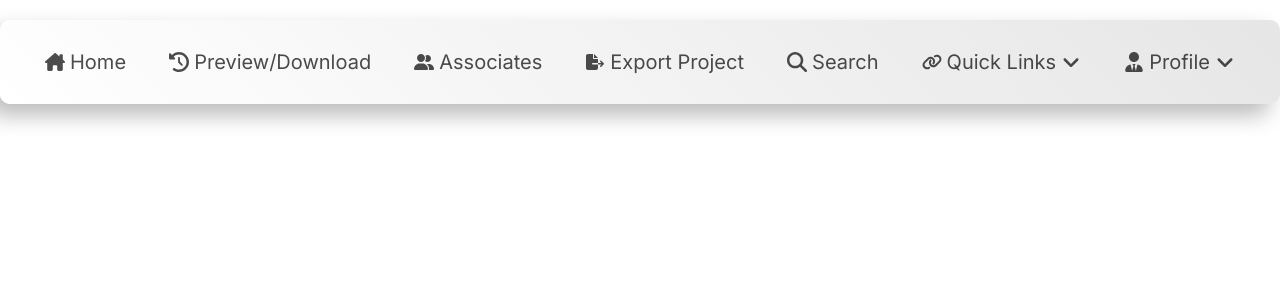
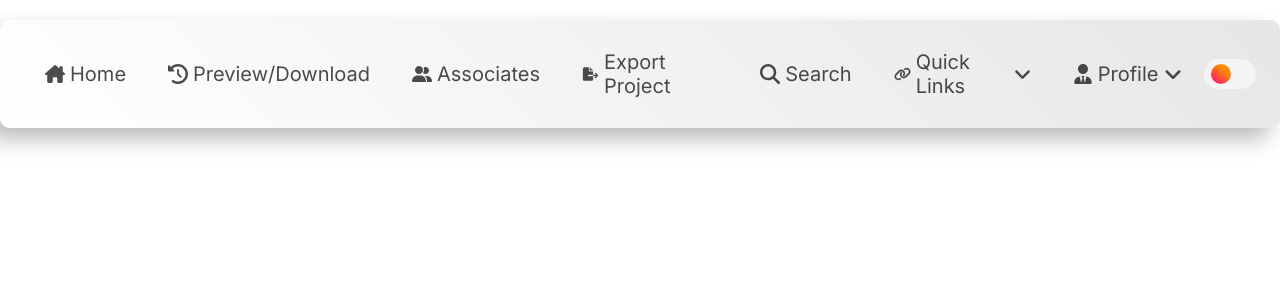
Before and after one commit to Rohit-Saini7/asr-web-portal-frontend, a React (Vite) app: page /preview in a window 1280 px wide. Shown: the top 300 px of the page. Built offline with nearby package versions, Linux system fonts and the light colour scheme; the HTML template or start-up script is replaced by a standard one.

Commit message:
added theme switch

```diff
--- a/src/App.jsx
+++ b/src/App.jsx
@@ -1,6 +1,8 @@
 import React from 'react';
-import { BrowserRouter as Router, Switch, Route, Link } from 'react-router-dom';
+import { BrowserRouter as Router, Switch, Route } from 'react-router-dom';
 import Navbar from './components/Navbar';
+import ThemeSwitch from './components/ThemeSwitch';
+import Home from './pages/Home';
 import Login from './pages/Login';
 
 export default function App() {
@@ -8,9 +10,10 @@ export default function App() {
     <Router>
       <Navbar />
       <Switch>
-        <Route exact path='/'>
+        <Route exact path='/login'>
           <Login />
         </Route>
+        <Route exact path='/'></Route>
       </Switch>
     </Router>
   );
--- a/src/components/Navbar.jsx
+++ b/src/components/Navbar.jsx
@@ -10,9 +10,11 @@ import {
   UserGroupIcon,
   UserIcon,
 } from './Icons';
+import ThemeSwitch from './ThemeSwitch';
 
 const Navbar = () => {
   return (
+    <React.Fragment>
       <Container>
         <NavItem>
           <HomeIcon />
@@ -44,7 +46,9 @@ const Navbar = () => {
           Profile
           <DownArrowIcon />
         </NavDropdown>
+        <ThemeSwitch />
       </Container>
+    </React.Fragment>
   );
 };
 
@@ -66,6 +70,7 @@ const Container = styled.nav`
   user-select: none;
   color: var(--font-color);
   box-shadow: var(--shadow);
+  position: relative;
   svg {
     height: 20px;
     width: 20px;
@@ -79,13 +84,13 @@ const NavItem = styled.div`
   cursor: pointer;
   padding: 5px 20px;
   border-radius: 20px;
-  transition: 0.2s ease-in;
+  transition: 0.1s ease;
   border: 1px solid transparent;
 
   &:hover {
     border: 1px solid var(--font-color);
     color: var(--hover-font-color);
-    box-shadow: var(--shadow);
+    translate: 0 -2px;
   }
   &:active {
     translate: 0 2px;
@@ -97,7 +102,7 @@ const SearchBar = styled.div`
   align-items: center;
   gap: 5px;
   cursor: pointer;
-  transition: 0.2s ease-in;
+  transition: 0.1s ease;
   border: 1px solid transparent;
   padding: 5px 20px;
   border-radius: 20px;
@@ -105,7 +110,7 @@ const SearchBar = styled.div`
     background: var(--background);
     border: 1px solid var(--font-color);
     color: var(--hover-font-color);
-    box-shadow: var(--shadow);
+    translate: 0 -2px;
   }
   &:active {
     translate: 0 2px;
--- /dev/null
+++ b/src/components/ThemeSwitch.jsx
@@ -0,0 +1,91 @@
+import React, { useEffect, useState } from 'react';
+import styled from 'styled-components';
+
+const ThemeSwitch = () => {
+  const [checked, setChecked] = useState(true);
+  useEffect(() => {
+    if (window.matchMedia('(prefers-color-scheme: dark)').matches) {
+      document.documentElement.className = 'dark';
+      setChecked(true);
+    } else {
+      document.documentElement.className = 'light';
+      setChecked(false);
+    }
+  }, []);
+
+  const handleThemeChange = () => {
+    let currentTheme = document.documentElement.className;
+    if (currentTheme === 'dark') {
+      document.documentElement.className = 'light';
+      setChecked(false);
+    } else {
+      document.documentElement.className = 'dark';
+      setChecked(true);
+    }
+  };
+  return (
+    <Label>
+      <Checkbox
+        type='checkbox'
+        id='dark'
+        onClick={handleThemeChange}
+        checked={checked}
+      />
+      <Slider />
+    </Label>
+  );
+};
+
+export default ThemeSwitch;
+
+const Label = styled.label`
+  --width-of-switch: 60px;
+  --height-of-switch: 30px;
+  --size-of-icon: 20px;
+  --slider-offset: 7px;
+  border-radius: 30px;
+
+  display: block;
+  position: relative;
+  width: var(--width-of-switch);
+  height: var(--height-of-switch);
+`;
+
+const Checkbox = styled.input`
+  opacity: 0;
+  width: 0;
+  height: 0;
+
+  &:checked + span {
+    background-color: var(--background-color);
+  }
+  &:checked + span:before {
+    left: calc(100% - (var(--size-of-icon) + var(--slider-offset)));
+    background: var(--background-color);
+    box-shadow: inset -3px -2px 5px -2px #8983f7, inset -10px -4px 0 0 #a3dafb;
+  }
+`;
+
+const Slider = styled.span`
+  position: absolute;
+  cursor: pointer;
+  top: 0;
+  left: 0;
+  right: 0;
+  bottom: 0;
+  background-color: #f4f4f5;
+  transition: 0.4s;
+  border-radius: 30px;
+  &:before {
+    position: absolute;
+    content: '';
+    height: var(--size-of-icon, 1.4em);
+    width: var(--size-of-icon, 1.4em);
+    border-radius: 20px;
+    left: var(--slider-offset, 0.3em);
+    top: 50%;
+    transform: translateY(-50%);
+    background: linear-gradient(40deg, #ff0080, #ff8c00 70%);
+    transition: 0.4s;
+  }
+`;
--- a/src/index.css
+++ b/src/index.css
@@ -5,14 +5,6 @@
 }
 
 :root {
-  --background-color: #242424;
-  --font-color: rgba(255, 255, 255, 0.7);
-  --container-bg-color: rgba(255, 255, 255, 0.1);
-  --hover-font-color: rgb(255, 255, 255);
-  --signin-color: #45f3ff;
-  --signin-bg-color: #28292d;
-  --shadow: -11px 11px 22px #161616, 11px -11px 22px #323232;
-
   font-size: 16px;
   font-weight: 400;
   color-scheme: light dark;
@@ -29,14 +21,22 @@ body {
   overflow: hidden;
 }
 
-@media (prefers-color-scheme: light) {
-  :root {
+.dark {
+  --background-color: #242424;
+  --font-color: rgba(255, 255, 255, 0.7);
+  --container-bg-color: rgba(255, 255, 255, 0.1);
+  --hover-font-color: rgb(255, 255, 255);
+  --signin-color: #45f3ff;
+  --signin-bg-color: #28292d;
+  --shadow: -11px 11px 22px #161616, 11px -11px 22px #323232;
+}
+
+.light {
   --background-color: #ffffff;
   --font-color: rgba(0, 0, 0, 0.7);
   --container-bg-color: linear-gradient(225deg, #e6e6e6, #ffffff);
   --hover-font-color: rgb(0, 0, 0);
-    --signin-color: #b73ff2;
+  --signin-color: #5ae09e;
   --signin-bg-color: linear-gradient(225deg, #e6e6e6, #ffffff);
   --shadow: -11px 11px 22px #bababa, 11px -11px 22px #ffffff;
 }
-}
--- /dev/null
+++ b/src/pages/Home.jsx
@@ -0,0 +1,7 @@
+import React from 'react';
+
+const Home = () => {
+  return <div>Home</div>;
+};
+
+export default Home;
```
Lines whose indentation alone changed are shown as unchanged.
